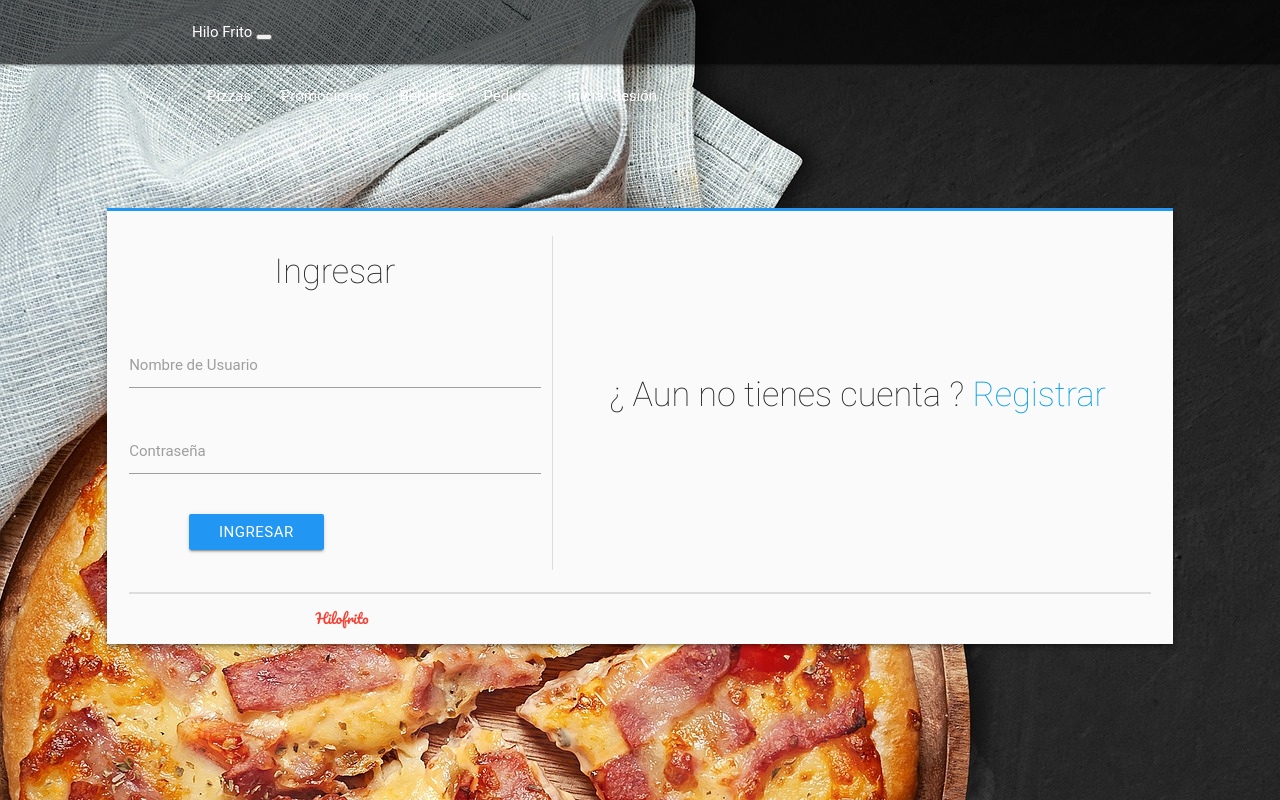
After one commit to ArturoMcfly/hieloFrito, a PHP site: page /login2.php in a window 1280 px wide. The commit adds this page. Run offline with PHP 8.4, Linux system fonts and the light colour scheme; some libraries are stand-ins or nearby versions; some web fonts are replaced.

Commit message:
version 8

```diff
--- /dev/null
+++ b/Pizzeria/login2.php
@@ -0,0 +1,137 @@
+<!DOCTYPE html>
+<html>
+
+<head>
+	<meta charset="UTF-8">
+	<meta name="viewport" content="width=device-width, initial-scale=1, shrink-to-fit=no">
+	<meta name="description" content="">
+	<meta name="author" content="">
+	<title>Login / Registro</title>
+	<link rel="stylesheet" href="css/estilo.css">
+
+
+	<link rel="stylesheet" href="https://cdnjs.cloudflare.com/ajax/libs/materialize/0.97.8/css/materialize.min.css">
+	<style>
+		body {
+			background: url(images/pizzafondo.jpg) !important;
+		}
+
+		.tarjeta {
+			background: #0000009b !important;
+		}
+	</style>
+
+
+</head>
+
+
+<body>
+	<body>
+		<nav class="navbar navbar-expand-lg navbar-light fixed-top py-3" id="mainNav" style="background:#0000009b;">
+			<div class="container">
+				<a class="navbar-brand js-scroll-trigger" href="index.php">Hilo Frito</a>
+				<button class="navbar-toggler navbar-toggler-right" type="button" data-toggle="collapse" data-target="#navbarResponsive" aria-controls="navbarResponsive" aria-expanded="false" aria-label="Toggle navigation"><span class="navbar-toggler-icon"></span></button>
+				<div class="collapse navbar-collapse" id="navbarResponsive">
+					<ul class="navbar-nav ml-auto my-2 my-lg-0">
+					<li class="nav-item"><a class="nav-link js-scroll-trigger" href="pizzas.php">Pizzas</a></li>
+						<li class="nav-item"><a class="nav-link js-scroll-trigger" href="promosiones.php">Promociones</a></li>
+						<li class="nav-item"><a class="nav-link js-scroll-trigger" href="Bebidas.php">Bebidas</a></li>
+						<li class="nav-item"><a class="nav-link js-scroll-trigger" href="pedidos.php">Pedidos</a></li>
+						<li class="nav-item"><a class="nav-link js-scroll-trigger" href="InicioSesion.php">Iniciar Sesión</a></li>
+					</ul>
+				</div>
+			</div>
+		</nav>
+
+	<body class="login-body">
+		<div class="row">
+			<div class=" input-cart col s12 m10 push-m1 z-depth-2 grey lighten-5 ">
+				<div class="col s12 m5 login ">
+					<h4 class="center">Ingresar</h4>
+					<br>
+					<form action="check.php" method="post" autocomplete="off">
+						<div class="row">
+							<div class="input-field">
+								<input type="text" id="user" name="username" class="validate" required="required">
+								<label for="user">Nombre de Usuario</label>
+							</div>
+						</div>
+						<div class="row">
+							<div class="input-field">
+								<input type="password" id="pass" name="password" class="validate" required="required">
+								<label for="pass">Contraseña</label>
+							</div>
+						</div>
+						<div class="row">
+
+							<div class="col s6">
+								<button type="submit" name="login"
+									class="btn waves-effect waves-light blue right">Ingresar</button>
+							</div>
+						</div>
+					</form>
+				</div>
+				<!-- registrarse -->
+				<div class="col s12 m7 signup">
+					<div class="signupForm">
+						<h4 class="center">Registrarse</h4>
+						<br>
+						<form action="regCheck.php" name="signup" method="post" autocomplete="off">
+							<div class="row">
+								<div class="input-field col s12 m6">
+									<input type="text" id="name-picked" name="namepicked" class="validate"
+										required="required">
+									<label for="name-picked">Nombre de Usuario</label>
+								</div>
+								<div class="input-field col s12 m6">
+									<input type="password" id="pass-picked" name="passpicked" class="validate"
+										required="required">
+									<label for="pass-picked">Contraseña</label>
+								</div>
+							</div>
+							<div class="row">
+								<div class="input-field email">
+									<div class="col s12">
+										<input type="text" id="email" name="email" class="validate" required="required">
+										<label for="email">Correo</label>
+									</div>
+								</div>
+							</div>
+						</form>
+						<div class="row">
+							<button type="submit" name="btn-signup"
+								class="btn blue right waves-effect waves-light">Registrarse</button>
+						</div>
+					</div>
+					<div class="signup-toggle center">
+						<h4 class="center"> ¿ Aun no tienes cuenta ? <a href="#!">Registrar</a></h4>
+					</div>
+				</div>
+				<div class="col s12">
+					<br>
+					<div class="legal center">
+					</div>
+					<div class="legal center">
+						<div class="col s12 m7 right">
+							<p class="grey-text policy center">By signing up, you agree on our <a href="#!">Privacy
+									Policy</a> and <a href="#!">Terms of Use</a> including <a href="#!">Cookie Use</a>.
+							</p>
+						</div>
+						<div class="col s12 m5">
+							<p class="center grey-text" style="font-size: 14px;"> <a
+									class="main-title red-text">Hilofrito</a></p>
+						</div>
+					</div>
+
+				</div>
+			</div>
+		</div>
+
+		<script src="https://code.jquery.com/jquery-1.12.4.min.js"
+			integrity="sha256-ZosEbRLbNQzLpnKIkEdrPv7lOy9C27hHQ+Xp8a4MxAQ=" crossorigin="anonymous"></script>
+		<script src="https://cdnjs.cloudflare.com/ajax/libs/materialize/0.97.8/js/materialize.min.js"></script>
+		<script src="asset/js/init.js"></script>
+		<script src="js/index.js"></script>
+	</body>
+
+	</html>
```
Also changed, not shown: Pizzeria/InicioSesion2.html (added, +137 -0 lines), Pizzeria/inicioSesion.php (+40 -22 lines), Pizzeria/php/login.php (added, +26 -0 lines).
